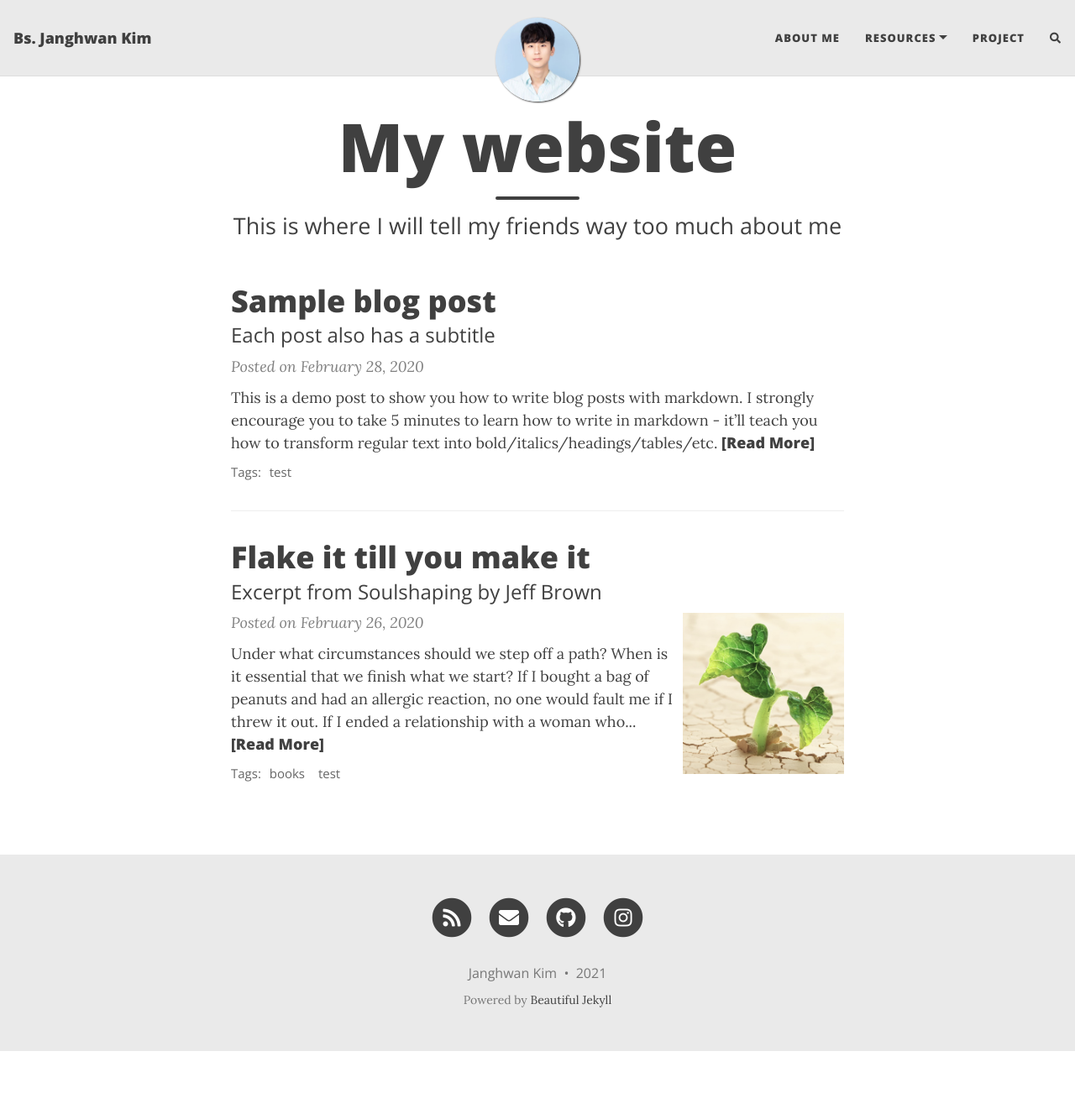
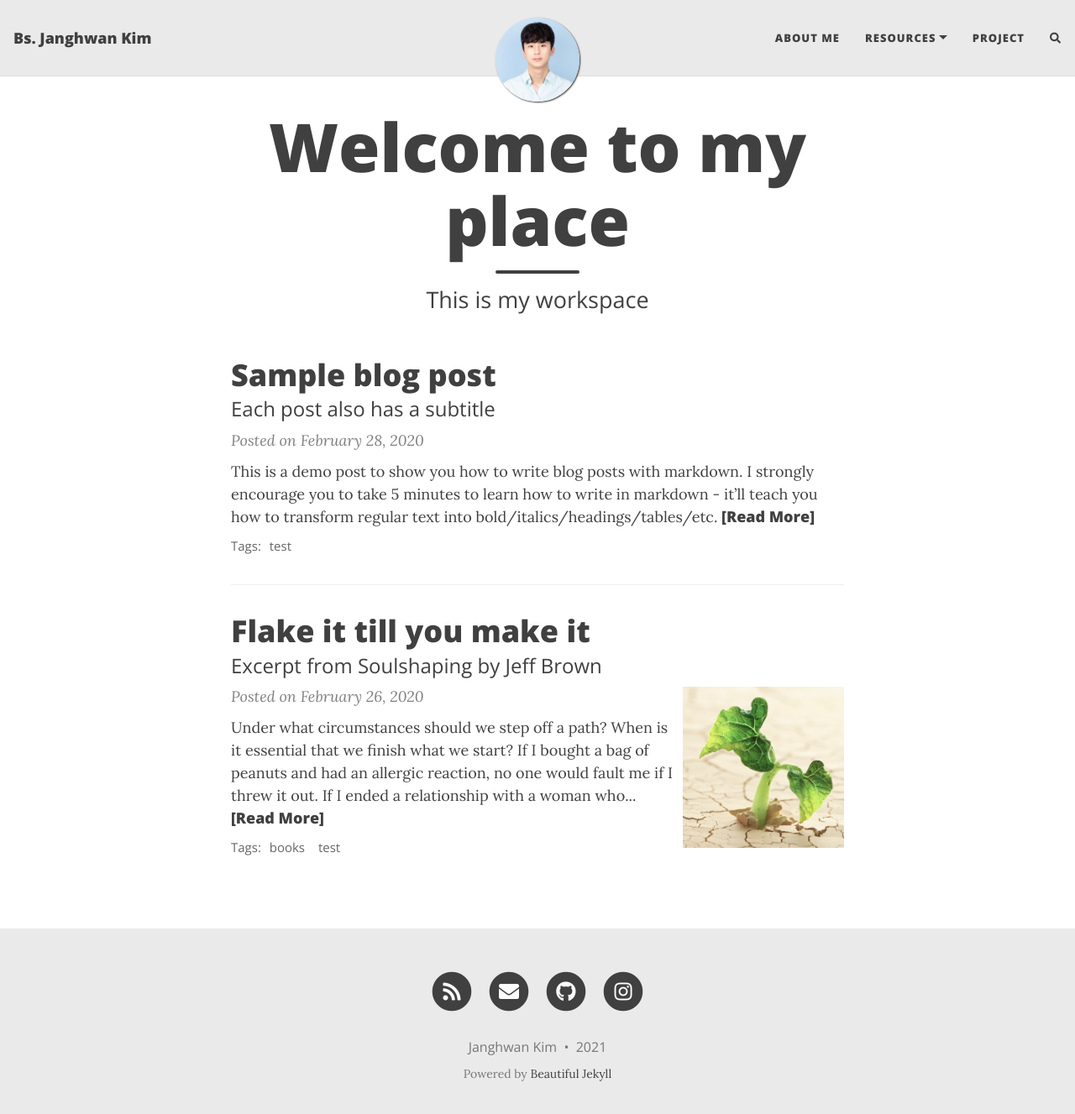
Before and after one commit to Harley-hwan/Harley-hwan.github.io, a Jekyll site: the page built from index.html, in a window 1280 px wide and 1340 px high. Shown: the top 1327 px of the window at 84% size. Built offline with Jekyll 4.4.1, drawn with Linux system fonts in a browser that asks for light colours; nearby versions of some CDN libraries; the list of posts is cut into pages by our own code; comment, search, counter and statistics services are not loaded.

Commit message:
Update index.html

```diff
--- a/index.html
+++ b/index.html
@@ -1,5 +1,5 @@
 ---
 layout: home
-title: My website
-subtitle: This is where I will tell my friends way too much about me
+title: Welcome to my place
+subtitle: This is my workspace
 ---
```
